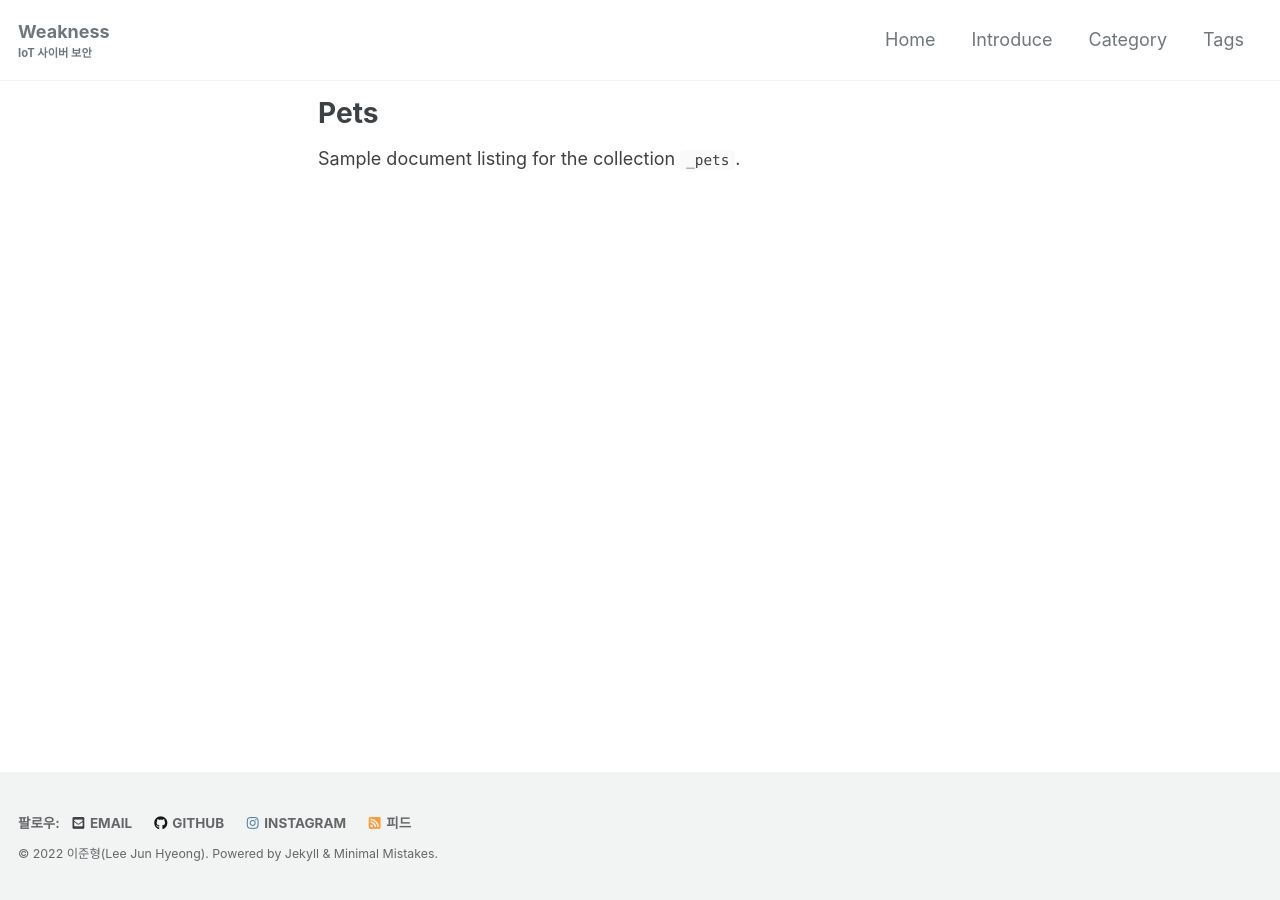
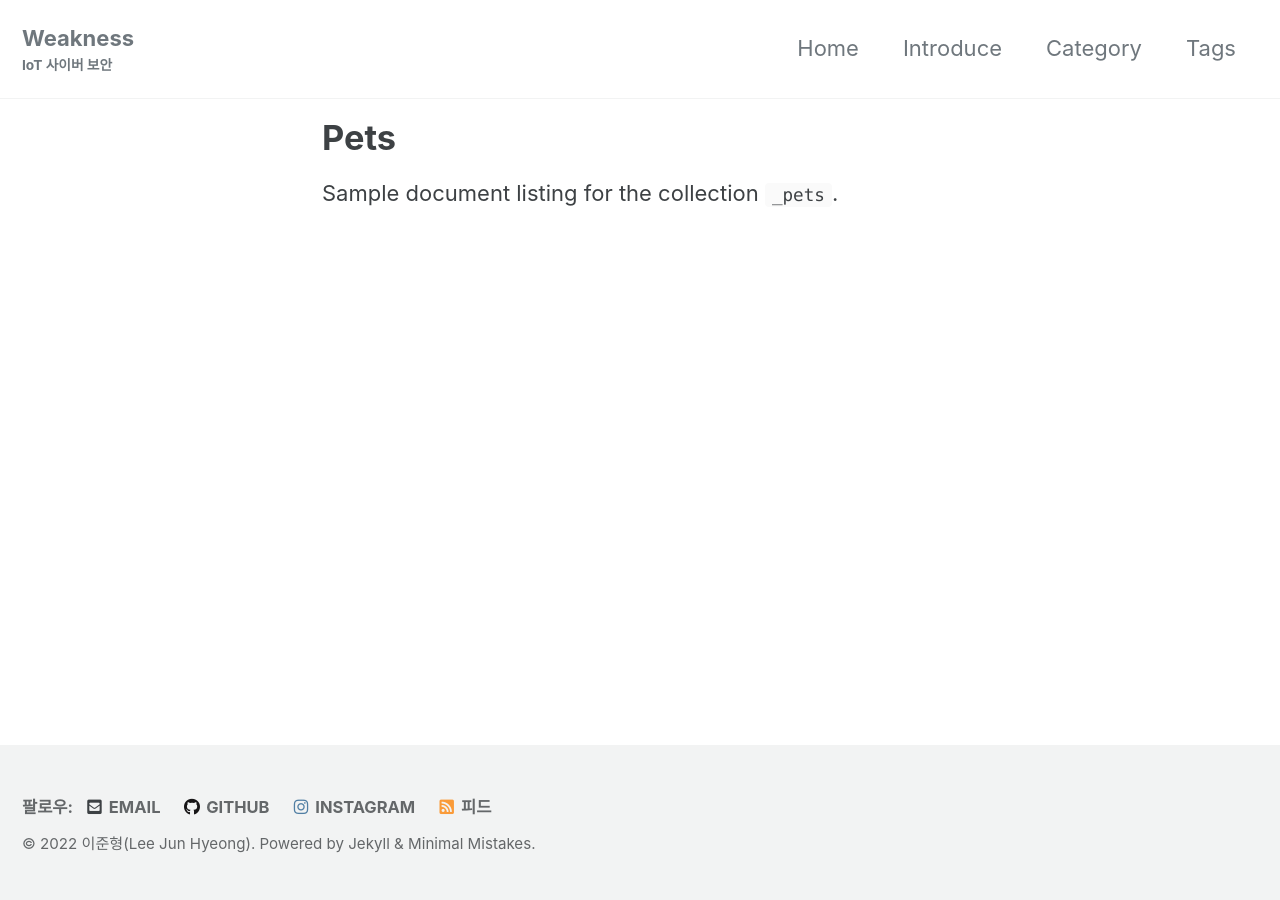
Before and after one commit to with-developer/with-developer.github.io, a Jekyll site: the page built from _pages/pets.md, in a window 1280 px wide. Built offline with Jekyll 4.4.1, drawn with Linux system fonts in a browser that asks for light colours; cached includes are drawn as plain includes.

Commit message:
font size config

```diff
--- a/_sass/minimal-mistakes/_reset.scss
+++ b/_sass/minimal-mistakes/_reset.scss
@@ -15,11 +15,11 @@ html {
   }
 
   @include breakpoint($large) {
-    font-size: 18px; //defalut값은 20이였음. 2022.04.10 수정
+    font-size: 20px;
   }
 
   @include breakpoint($x-large) {
-    font-size: 18px; //defalut값은 22이였음. 2022.04.10 수정
+    font-size: 22px;
   }
 
   -webkit-text-size-adjust: 100%;
```
